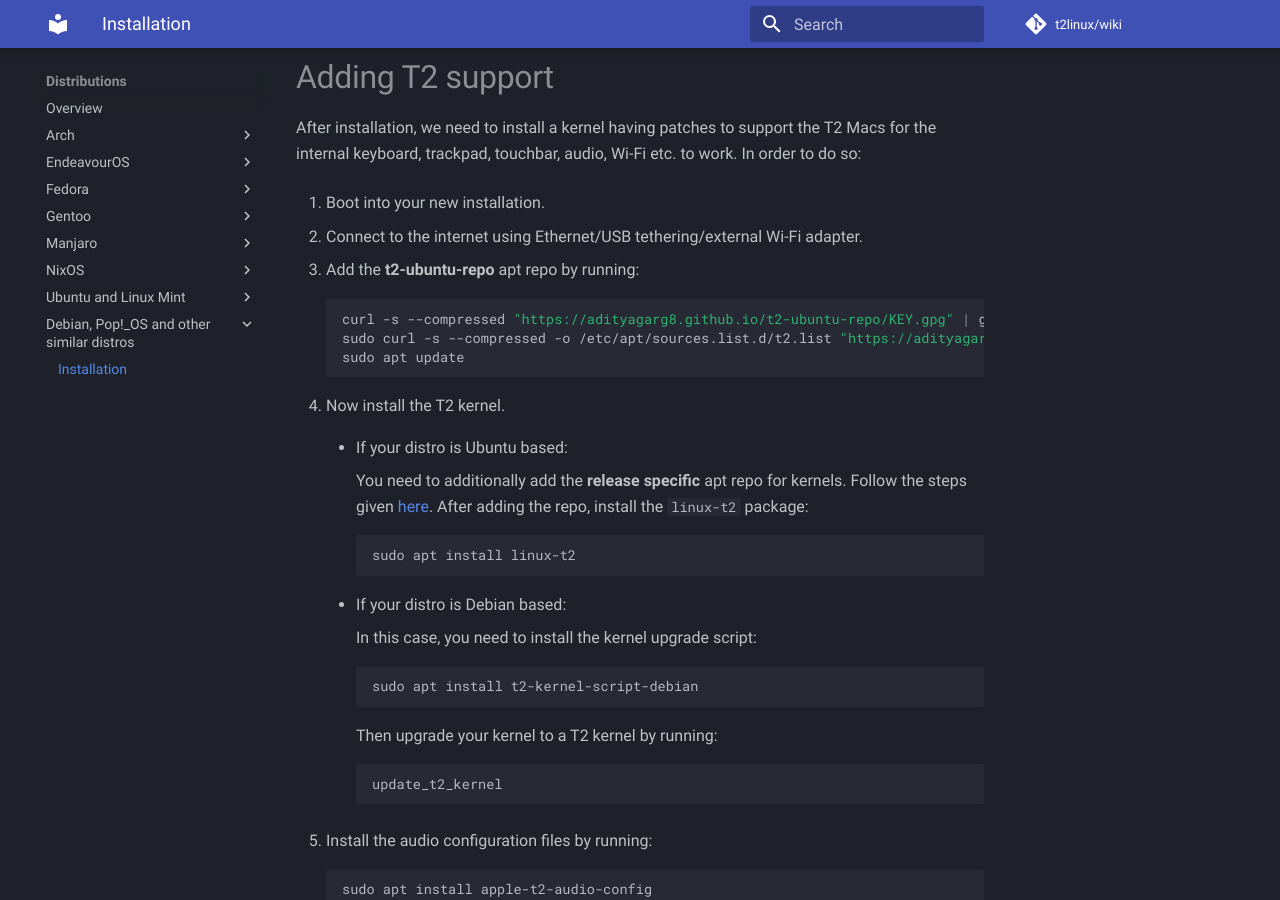
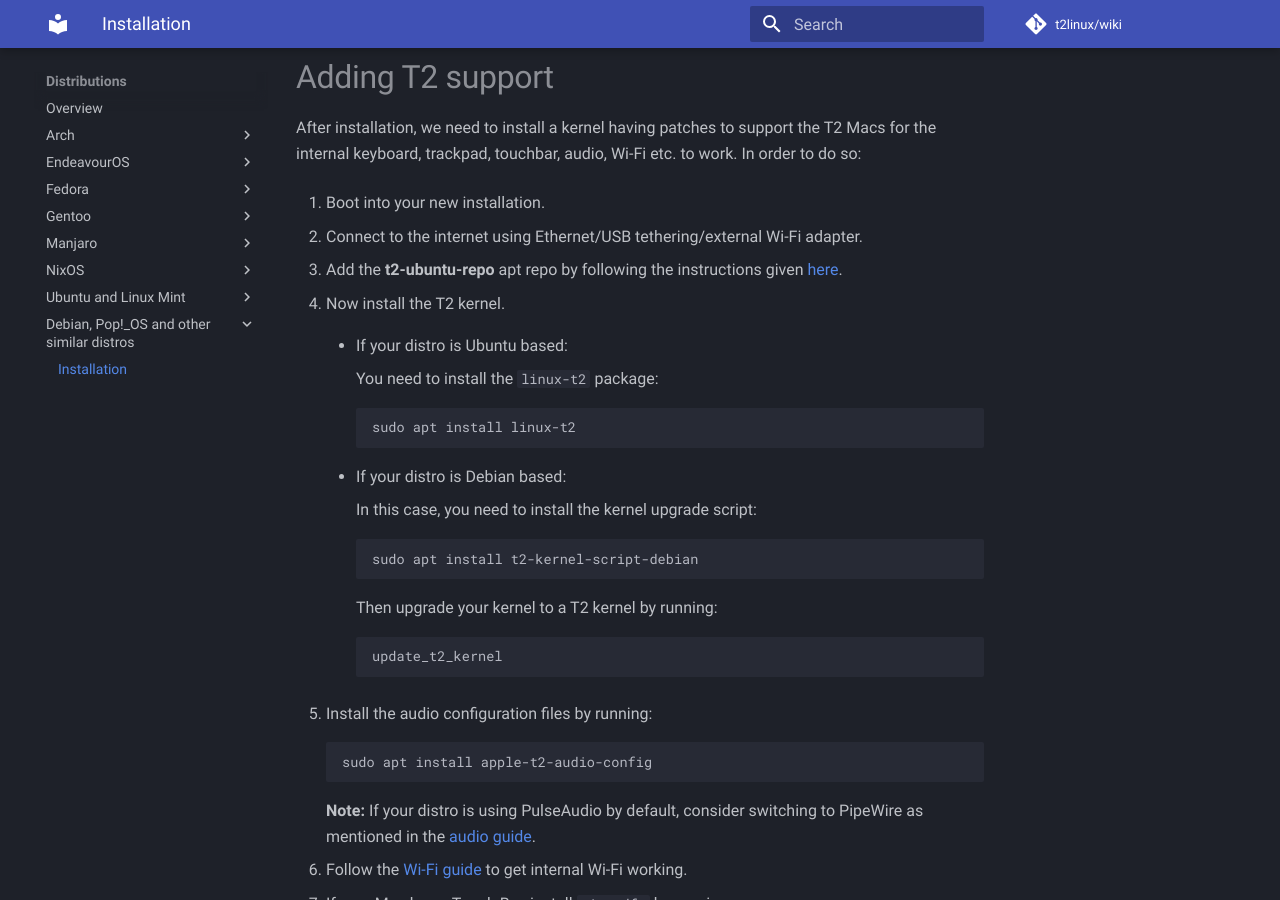
Before and after one commit to t2linux/wiki, an MkDocs documentation site: the page built from docs/distributions/debian/installation.md, in a window 1280 px wide and 900 px high, scrolled down 1789 px. Built offline with MkDocs 1.6.1 and Material for MkDocs 9.7.7, drawn with Linux system fonts in a browser that asks for light colours; comment, search, counter and statistics services are not loaded.

Commit message:
Debian: Simplify guide

````diff
--- a/docs/distributions/debian/installation.md
+++ b/docs/distributions/debian/installation.md
@@ -48,19 +48,13 @@ After installation, we need to install a kernel having patches to support the T2
 
 2. Connect to the internet using Ethernet/USB tethering/external Wi-Fi adapter.
 
-3. Add the **t2-ubuntu-repo** apt repo by running:
-
-    ```bash
-    curl -s --compressed "https://adityagarg8.github.io/t2-ubuntu-repo/KEY.gpg" | gpg --dearmor | sudo tee /etc/apt/trusted.gpg.d/t2-ubuntu-repo.gpg >/dev/null
-    sudo curl -s --compressed -o /etc/apt/sources.list.d/t2.list "https://adityagarg8.github.io/t2-ubuntu-repo/t2.list"
-    sudo apt update
-    ```
+3. Add the **t2-ubuntu-repo** apt repo by following the instructions given [here](https://github.com/AdityaGarg8/t2-ubuntu-repo?tab=readme-ov-file#apt-repository-for-t2-macs).
 
 4. Now install the T2 kernel.
 
     * If your distro is Ubuntu based:
 
-        You need to additionally add the **release specific** apt repo for kernels. Follow the steps given [here](https://github.com/AdityaGarg8/t2-ubuntu-repo?tab=readme-ov-file#adding-the-release-specific-apt-repo). After adding the repo, install the `linux-t2` package:
+        You need to install the `linux-t2` package:
 
         ```bash
         sudo apt install linux-t2
````
